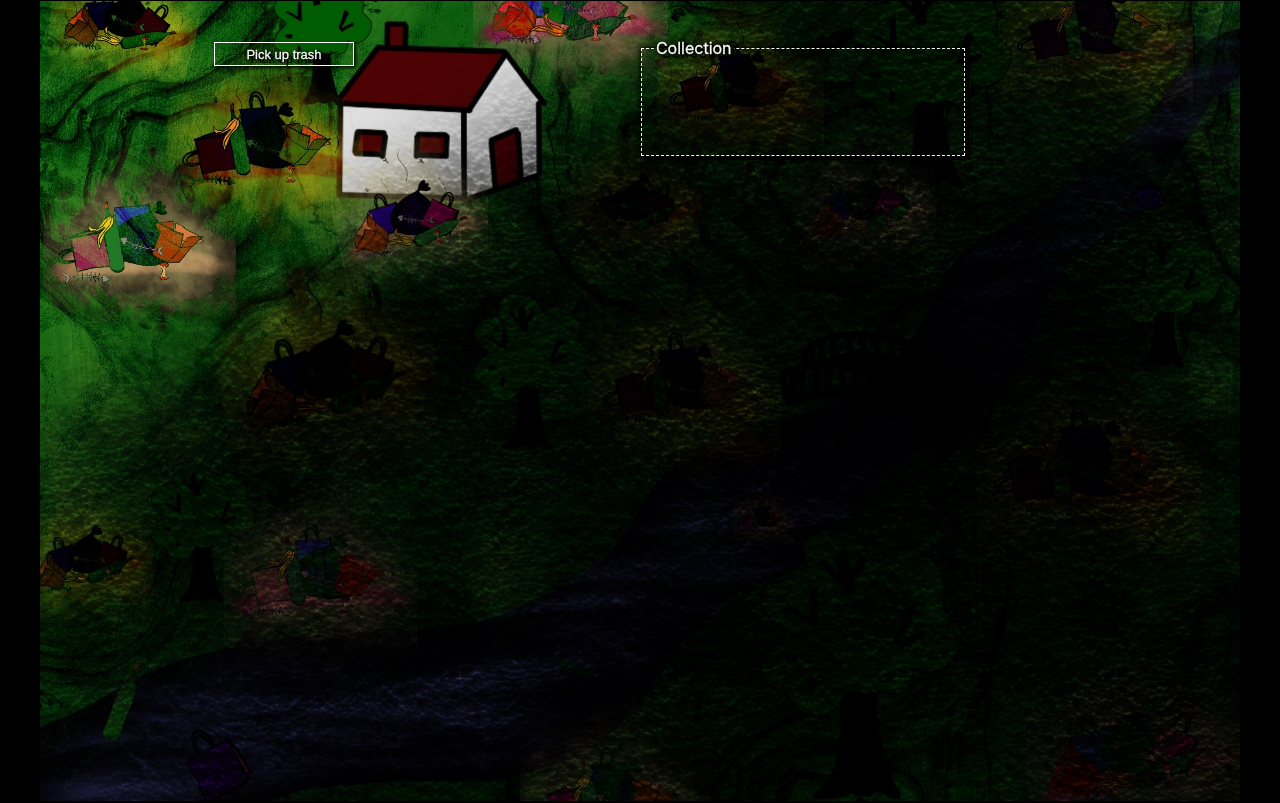
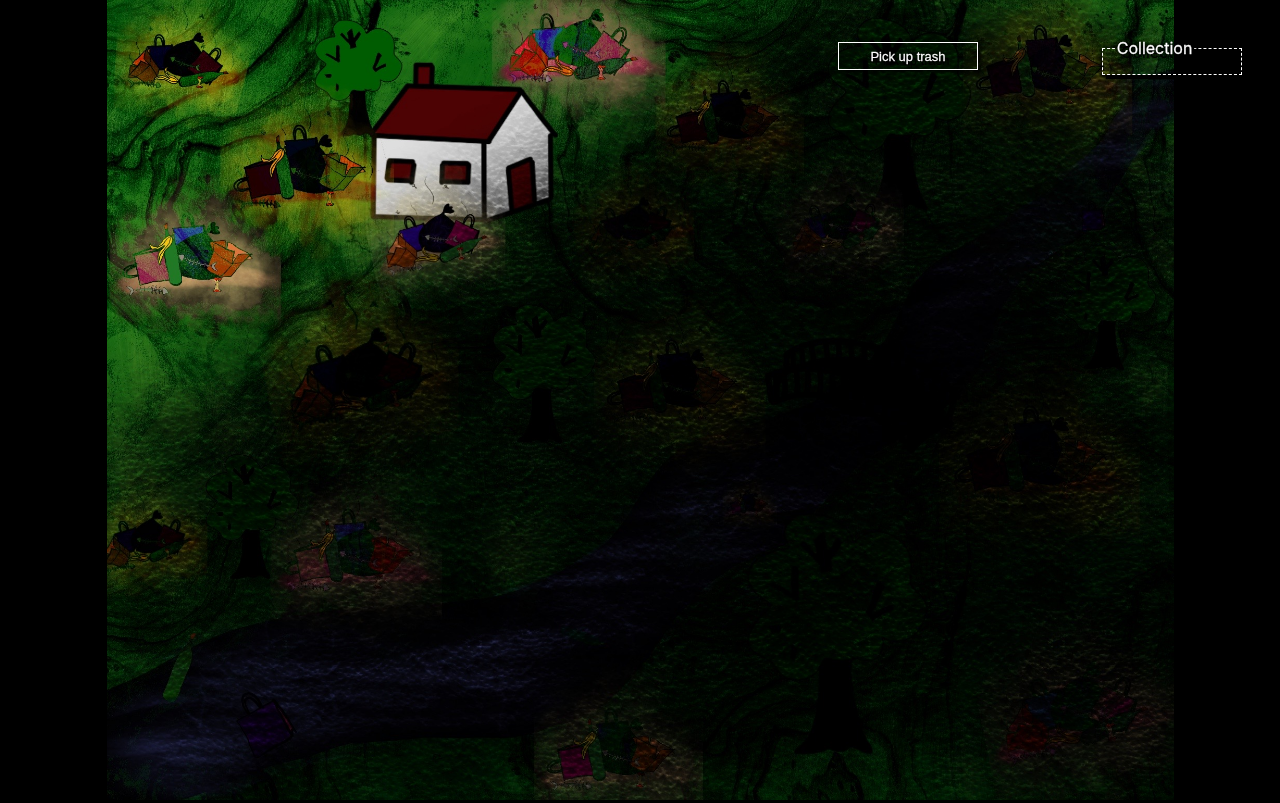
Before and after one commit to henrybzhang/green-room, a React (Create React App) app: page / in a window 1280 px wide. Built offline with nearby package versions, Linux system fonts and the light colour scheme.

Commit message:
fix overflow

```diff
--- a/src/App.jsx
+++ b/src/App.jsx
@@ -15,7 +15,7 @@ function App() {
         backgroundImage: `url(${backgroundImage})`,
       }}
     >
-      <div className="items">
+      <div className="content">
         <EventLog />
         <ActionButtonGroup actionMap={availableActions} />
         <Inventory />
--- a/src/providers/ActionProvider.jsx
+++ b/src/providers/ActionProvider.jsx
@@ -91,7 +91,7 @@ function ActionProvider({ children }) {
       ...(playerActionCount.pickUpTrash >= 10
         && !playerStructures.recycler && { fixRecycler: 'Fix recycler' }),
       ...(playerItems.trash
-        && !playerStructures.recycler && { useRecycler: 'Recycle trash' }),
+        && playerStructures.recycler && { useRecycler: 'Recycle trash' }),
     });
   }, [playerItems, playerActionCount, playerStructures]);
 
--- a/src/styles/ActionButtonGroup.css
+++ b/src/styles/ActionButtonGroup.css
@@ -1,6 +1,6 @@
 .buttons-group {
-  margin-right: 20%;
   display: flex;
   flex-direction: column;
-  margin-top: 3%;
+  margin: 3% auto;
+  flex-basis: 20%;
 }
--- a/src/styles/App.css
+++ b/src/styles/App.css
@@ -1,18 +1,20 @@
 .app {
-  min-height: 100vh;
-  margin: 0;
+  height: 100vh;
+  width: 100%;
+
   background-repeat: no-repeat;
-  background-size: 150vh auto;
+  background-size: contain;
   background-position: center;
+  position: absolute;
   overflow: hidden;
-
-
 }
 
-.items {
+.content {
   display: flex;
   flex-direction: row;
+  justify-content: space-evenly;
+  width: 100%;
   margin-right: 3%;
   margin-left: auto;
-  overflow: hidden;
+  position: absolute;
 }
--- a/src/styles/EventLog.css
+++ b/src/styles/EventLog.css
@@ -1,12 +1,10 @@
 .log {
   color: white;
-  text-align: left;
-  margin-right: 20px;
-  margin: 3%;
   -webkit-text-stroke-width: 0.3px;
   -webkit-text-stroke-color: white;
   text-shadow: 4px 4px 0px #000000, 1px 1px 5px #000000, 1px 1px 5px #000000, 1px 1px 5px #000000;
   /* text-shadow: 2px 2px 30px #000000; */
-  margin-left: 14%;
-
+  margin: 3% auto;
+  padding-left: 3%;
+  flex-basis: 70%;
 }
--- a/src/styles/Inventory.css
+++ b/src/styles/Inventory.css
@@ -2,15 +2,15 @@
   color: white;
   text-align: left;
   border: 1.7px dashed white;
-  padding-right: 10px;
-  height: 100px;
-  width: 300px;
+  width: 10%;
   margin: 3%;
   /* text-shadow: 2px 2px 4px #000000; */
   -webkit-text-stroke-width: 0.3px;
   -webkit-text-stroke-color: white;
   text-shadow: 4px 4px 0px #000000, 1px 1px 5px #000000, 1px 1px 5px #000000, 1px 1px 5px #000000;
   box-shadow: 4px 4px 0px #000000, 1px 1px 5px #000000, 1px 1px 5px #000000, 1px 1px 5px #000000;
+  align-self: flex-start;
+  flex-basis: 10%;
 }
 
 .invent-items{
--- a/src/styles/index.css
+++ b/src/styles/index.css
@@ -1,5 +1,5 @@
 body {
-  margin: 0.1%;
+  margin: 0;
   font-family:
     -apple-system,
     BlinkMacSystemFont,
```
